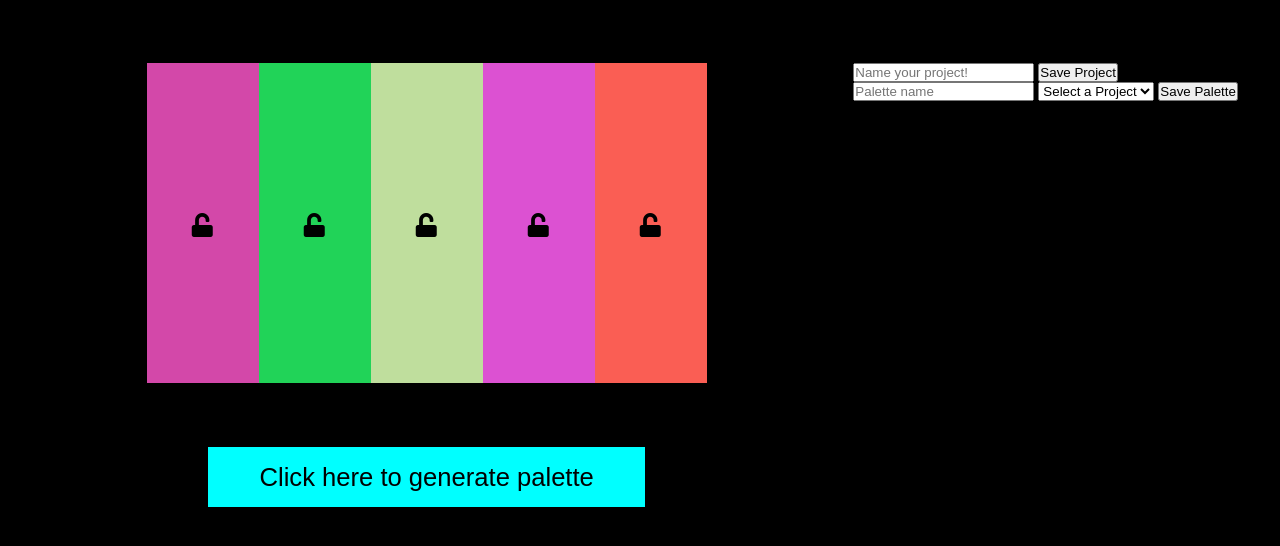
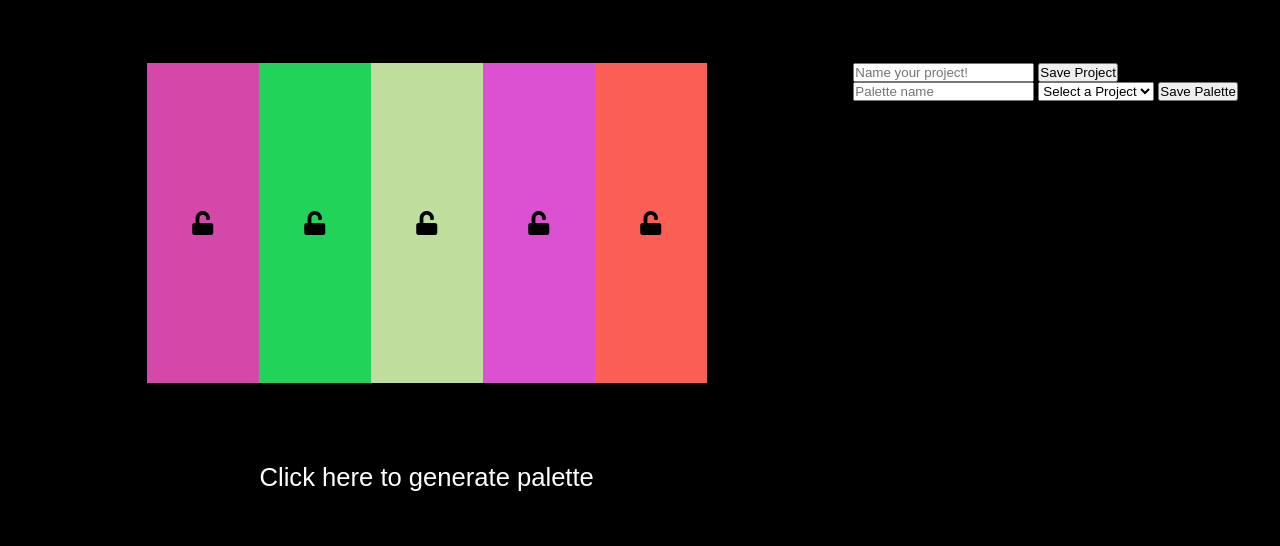
Before and after one commit to benjaminhayek/palette-picker, a plain HTML site: page public/index.html in a window 1280 px wide. Shown: the part 114-660 px from the top of the page. Drawn offline with nearby package versions, Linux system fonts and the light colour scheme.

Commit message:
Style button for palette

```diff
--- a/public/css/styles.css
+++ b/public/css/styles.css
@@ -56,8 +56,17 @@ hr {
 
 .colors {
     display: inline-flex;
+    justify-content: center;
+    align-items: center;
     height: 20em;
     width: 7em;
+    transition: all .35s ease-out;
+}
+
+.colors:hover {
+    width: 9em;
+    transition: all .35s ease-in-out;
+    cursor: pointer;
 }
 
 .palette-form {
@@ -70,8 +79,8 @@ hr {
 }
 
 .generate-btn{
-    background: cyan;
-    color:black;
+    background: transparent;
+    color:white;
     border:none;
     position:relative;
     height:60px;
@@ -114,7 +123,5 @@ hr {
   }
 
   .fas {
-    margin-left: 45px;
-    margin-top: 150px;
     font-size: 1.5em;
   }
```
Also changed, not shown: public/js/scripts.js (line endings or trailing spaces).
